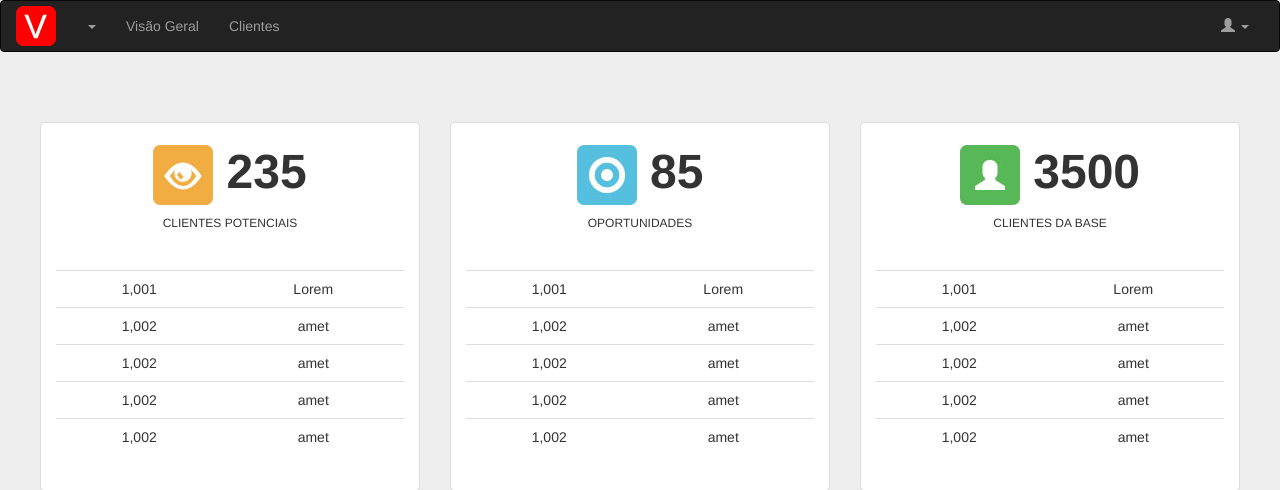
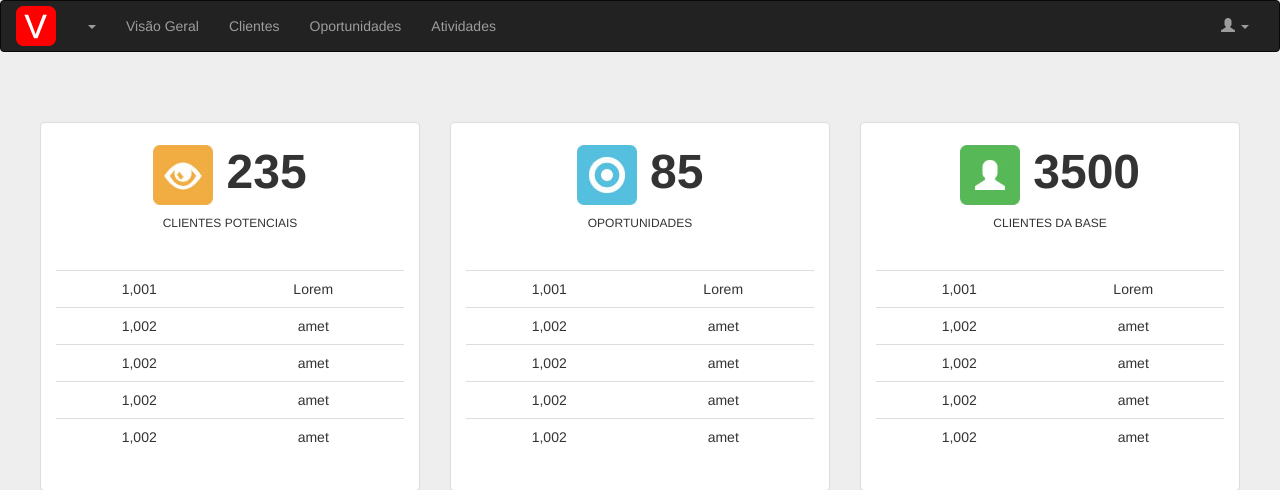
Before and after one commit to diemesleno/vendendo, a Django app: template crm/templates/crm/dashboard.html in a window 1280 px wide. Shown: the top 490 px of the page. Run offline with Django 3.2, Linux system fonts and the light colour scheme; the template is opened without the code that fills it, so the values that code supplies are empty; some libraries are stand-ins or nearby versions.

Commit message:
[opportunity] Changed the Opportunity button to the main menu [activities] Added Activities button in main menu

```diff
--- a/crm/templates/crm/basemenu.html
+++ b/crm/templates/crm/basemenu.html
@@ -55,6 +55,12 @@
         <ul class="nav navbar-nav">
           <li><a href="{% url 'crm:customer-index' %}">Clientes</a></li>
         </ul>
+        <ul class="nav navbar-nav">
+          <li><a href="{% url 'crm:opportunity-index' %}">Oportunidades</a></li>
+        </ul>
+        <ul class="nav navbar-nav">
+          <li><a href="{% url 'crm:activity-index' %}">Atividades</a></li>
+        </ul>
         <ul class="nav navbar-nav navbar-right">
           {% if type_user_organization == "A" %}
           <li class="dropdown">
@@ -65,7 +71,6 @@
               <li><a href="/occupationarea/">Áreas de Atuação de Clientes</a></li>
               <li><a href="/salestage/">Fases de Oportunidades</a></li>
               <li><a href="{% url 'crm:customerservice-index' %}">Produtos e Serviços</a></li>
-              <li><a href="{% url 'crm:opportunity-index' %}">Oportunidades</a></li>
             </ul>
           </li>
           {% endif %}
```
